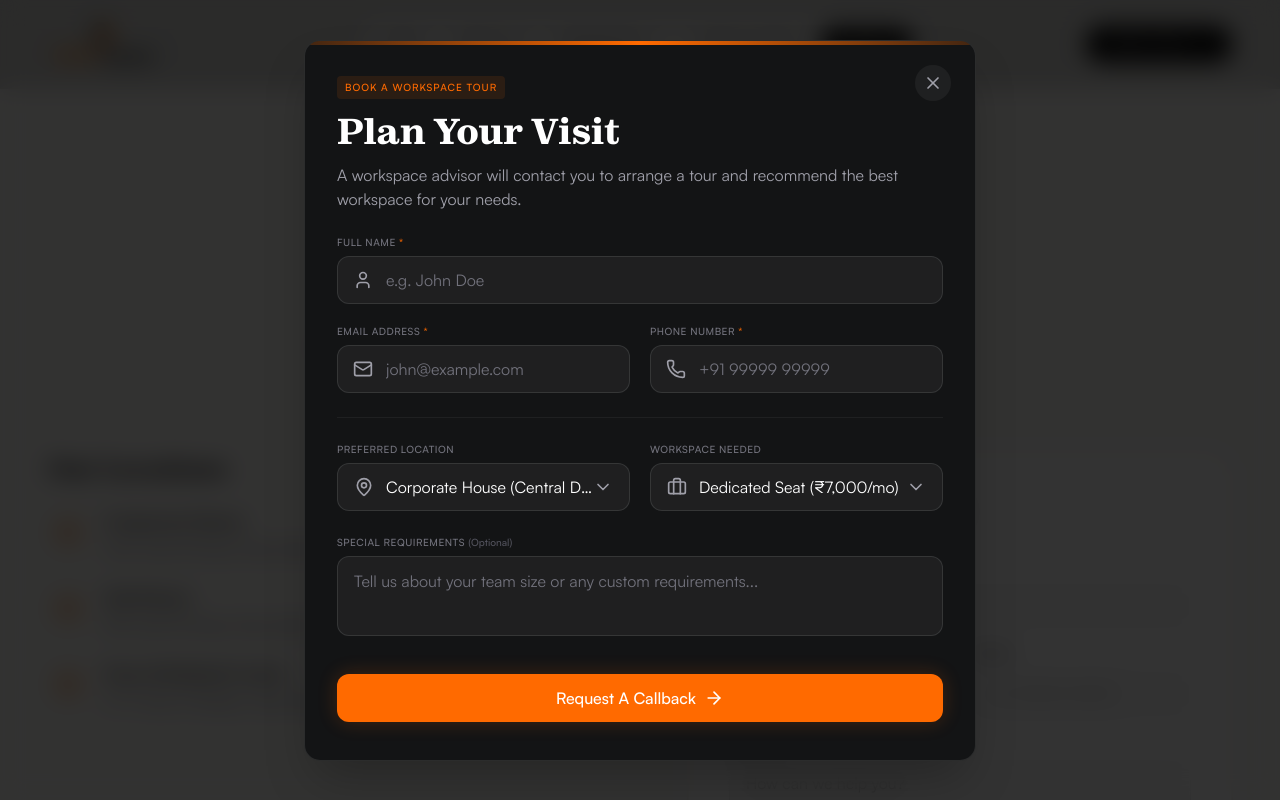
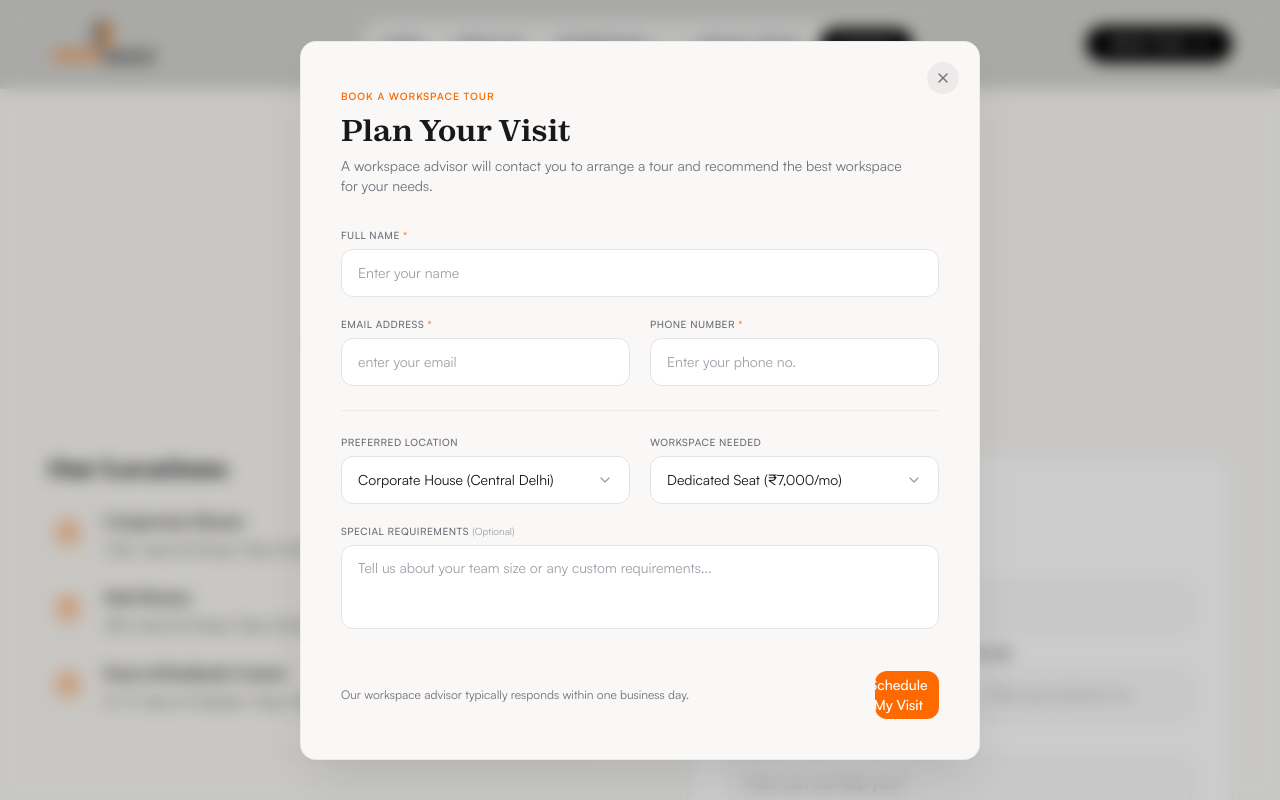
Before and after one commit to Shrdx/22workspaces, a Next.js app: page /contact in a window 1280 px wide. Both pictures are taken after a click on the button "BOOK TOUR". Shown: the top 800 px of the page. Built offline with nearby package versions, Linux system fonts and the light colour scheme.

Commit message:
contact page

```diff
--- a/src/app/contact/page.tsx
+++ b/src/app/contact/page.tsx
@@ -145,10 +145,10 @@ export default function ContactPage() {
                     <input
                       type="text"
                       required
-                      placeholder="John Doe"
+                      placeholder="Enter your name"
                       className="w-full h-12 px-4 rounded-xl border border-zinc-200 bg-zinc-50 focus:bg-white focus:outline-none focus:border-brand-orange focus:ring-1 focus:ring-brand-orange transition-colors"
                       value={formData.name}
-                      onChange={(e) => setFormData({...formData, name: e.target.value})}
+                      onChange={(e) => setFormData({ ...formData, name: e.target.value })}
                     />
                   </div>
 
@@ -158,10 +158,10 @@ export default function ContactPage() {
                       <input
                         type="email"
                         required
-                        placeholder="john@example.com"
+                        placeholder="Enter your email"
                         className="w-full h-12 px-4 rounded-xl border border-zinc-200 bg-zinc-50 focus:bg-white focus:outline-none focus:border-brand-orange focus:ring-1 focus:ring-brand-orange transition-colors"
                         value={formData.email}
-                        onChange={(e) => setFormData({...formData, email: e.target.value})}
+                        onChange={(e) => setFormData({ ...formData, email: e.target.value })}
                       />
                     </div>
                     <div>
@@ -169,10 +169,10 @@ export default function ContactPage() {
                       <input
                         type="tel"
                         required
-                        placeholder="+91 99999 99999"
+                        placeholder="Enter your phone no."
                         className="w-full h-12 px-4 rounded-xl border border-zinc-200 bg-zinc-50 focus:bg-white focus:outline-none focus:border-brand-orange focus:ring-1 focus:ring-brand-orange transition-colors"
                         value={formData.phone}
-                        onChange={(e) => setFormData({...formData, phone: e.target.value})}
+                        onChange={(e) => setFormData({ ...formData, phone: e.target.value })}
                       />
                     </div>
                   </div>
@@ -185,7 +185,7 @@ export default function ContactPage() {
                       placeholder="How can we help you?"
                       className="w-full px-4 py-3 rounded-xl border border-zinc-200 bg-zinc-50 focus:bg-white focus:outline-none focus:border-brand-orange focus:ring-1 focus:ring-brand-orange transition-colors resize-none"
                       value={formData.message}
-                      onChange={(e) => setFormData({...formData, message: e.target.value})}
+                      onChange={(e) => setFormData({ ...formData, message: e.target.value })}
                     />
                   </div>
                 </div>
--- a/src/components/BookingModal.tsx
+++ b/src/components/BookingModal.tsx
@@ -4,11 +4,11 @@ import React, { useState, useEffect, useRef } from "react";
 import { useBooking } from "./BookingProvider";
 import { motion, AnimatePresence, type Variants } from "framer-motion";
 import {
-  X, MapPin, Briefcase, User, Mail, Phone, ArrowRight, CheckCircle2, ChevronDown, Loader2
+  X, ArrowRight, CheckCircle2, ChevronDown, Loader2
 } from "lucide-react";
 
 // Custom Dropdown Component
-const CustomDropdown = ({ value, onChange, options, icon: Icon, placeholder, label }: any) => {
+const CustomDropdown = ({ value, onChange, options, placeholder, label }: any) => {
   const [isOpen, setIsOpen] = useState(false);
   const dropdownRef = useRef<HTMLDivElement>(null);
 
@@ -29,25 +29,24 @@ const CustomDropdown = ({ value, onChange, options, icon: Icon, placeholder, lab
       {label && <label className="block text-[10px] uppercase tracking-wider text-zinc-500 mb-1.5 font-medium">{label}</label>}
       <div
         onClick={() => setIsOpen(!isOpen)}
-        className={`relative flex items-center w-full h-12 bg-white/5 border ${isOpen ? 'border-brand-orange ring-1 ring-brand-orange/50' : 'border-white/10'} rounded-xl px-4 cursor-pointer transition-all duration-300 hover:bg-white/10`}
+        className={`relative flex items-center w-full h-12 bg-white border ${isOpen ? 'border-brand-orange ring-1 ring-brand-orange' : 'border-zinc-200'} rounded-xl px-4 cursor-pointer transition-all duration-200 hover:border-zinc-300`}
       >
-        {Icon && <Icon className="w-5 h-5 text-zinc-400 mr-3 shrink-0" />}
-        <span className={`flex-1 truncate ${!selectedOption ? 'text-zinc-500' : 'text-white'}`}>
+        <span className={`flex-1 truncate text-sm ${!selectedOption ? 'text-zinc-400' : 'text-zinc-900'}`}>
           {selectedOption ? selectedOption.label : placeholder}
         </span>
-        <ChevronDown className={`w-5 h-5 text-zinc-400 transition-transform duration-300 ${isOpen ? 'rotate-180' : ''}`} />
+        <ChevronDown className={`w-4 h-4 text-zinc-400 transition-transform duration-300 ${isOpen ? 'rotate-180' : ''}`} />
       </div>
 
       <AnimatePresence>
         {isOpen && (
           <motion.div
-            initial={{ opacity: 0, y: 10, scale: 0.95 }}
+            initial={{ opacity: 0, y: 5, scale: 0.98 }}
             animate={{ opacity: 1, y: 0, scale: 1 }}
-            exit={{ opacity: 0, y: 10, scale: 0.95 }}
-            transition={{ duration: 0.2 }}
-            className="absolute z-50 w-full mt-2 bg-[#1c1d1f] border border-white/10 rounded-xl shadow-2xl shadow-black/50 overflow-hidden"
+            exit={{ opacity: 0, y: 5, scale: 0.98 }}
+            transition={{ duration: 0.15 }}
+            className="absolute z-50 w-full mt-2 bg-white border border-zinc-100 rounded-xl shadow-lg shadow-black/5 overflow-hidden"
           >
-            <div className="max-h-60 overflow-y-auto py-2">
+            <div className="max-h-60 overflow-y-auto py-1">
               {options.map((option: any) => (
                 <div
                   key={option.value}
@@ -55,7 +54,7 @@ const CustomDropdown = ({ value, onChange, options, icon: Icon, placeholder, lab
                     onChange(option.value);
                     setIsOpen(false);
                   }}
-                  className={`px-4 py-3 cursor-pointer transition-colors flex items-center ${value === option.value ? 'bg-brand-orange/10 text-brand-orange' : 'text-zinc-300 hover:bg-white/10 hover:text-white'}`}
+                  className={`px-4 py-2.5 cursor-pointer transition-colors flex items-center text-sm ${value === option.value ? 'bg-brand-orange/5 text-brand-orange font-medium' : 'text-zinc-600 hover:bg-zinc-50 hover:text-zinc-900'}`}
                 >
                   <span className="truncate">{option.label}</span>
                   {value === option.value && <CheckCircle2 className="w-4 h-4 ml-auto shrink-0" />}
@@ -149,13 +148,13 @@ export default function BookingModal() {
     hidden: { opacity: 0 },
     show: {
       opacity: 1,
-      transition: { staggerChildren: 0.1, delayChildren: 0.2 }
+      transition: { staggerChildren: 0.05, delayChildren: 0.1 }
     }
   };
 
   const itemVariants: Variants = {
-    hidden: { opacity: 0, y: 10 },
-    show: { opacity: 1, y: 0, transition: { type: "spring", stiffness: 300, damping: 24 } }
+    hidden: { opacity: 0, y: 5 },
+    show: { opacity: 1, y: 0, transition: { type: "spring", stiffness: 400, damping: 30 } }
   };
 
   return (
@@ -167,70 +166,67 @@ export default function BookingModal() {
             initial={{ opacity: 0 }}
             animate={{ opacity: 1 }}
             exit={{ opacity: 0 }}
-            transition={{ duration: 0.4 }}
-            className="fixed inset-0 bg-black/80 backdrop-blur-md"
+            transition={{ duration: 0.3 }}
+            className="fixed inset-0 bg-black/20 backdrop-blur-sm"
             onClick={status !== 'loading' ? closeBooking : undefined}
           />
 
           {/* Modal Panel */}
           <motion.div
-            initial={{ opacity: 0, scale: 0.95, y: 20 }}
+            initial={{ opacity: 0, scale: 0.98, y: 10 }}
             animate={{ opacity: 1, scale: 1, y: 0 }}
-            exit={{ opacity: 0, scale: 0.95, y: 20 }}
+            exit={{ opacity: 0, scale: 0.98, y: 10 }}
             transition={{ type: "spring", damping: 25, stiffness: 300 }}
-            className="relative w-full max-w-2xl max-h-[95vh] overflow-y-auto bg-[#131415] border border-white/10 rounded-2xl shadow-2xl my-auto z-10"
+            className="relative w-full max-w-[680px] max-h-[95vh] overflow-y-auto bg-[#F9F8F6] rounded-2xl shadow-2xl shadow-black/10 my-auto z-10 border border-black/5"
           >
-            {/* Top accent line */}
-            <div className="absolute top-0 left-0 right-0 h-1 bg-gradient-to-r from-brand-orange/20 via-brand-orange to-brand-orange/20" />
-
             {/* Close Button */}
             <button
               onClick={closeBooking}
               disabled={status === 'loading'}
-              className="absolute top-6 right-6 p-2 rounded-full bg-white/5 hover:bg-white/10 text-zinc-400 hover:text-white transition-all duration-300 disabled:opacity-50 z-50"
+              className="absolute top-5 right-5 p-2 rounded-full bg-black/5 hover:bg-black/10 text-zinc-500 hover:text-zinc-800 transition-all duration-200 disabled:opacity-50 z-50"
               aria-label="Close modal"
             >
-              <X className="w-5 h-5" />
+              <X className="w-4 h-4" />
             </button>
 
-            <div className="p-6 md:p-8">
+            <div className="p-8 md:p-10">
               <AnimatePresence mode="wait">
                 {status === 'success' ? (
                   <motion.div
                     key="success"
-                    initial={{ opacity: 0, scale: 0.9 }}
+                    initial={{ opacity: 0, scale: 0.95 }}
                     animate={{ opacity: 1, scale: 1 }}
-                    exit={{ opacity: 0, scale: 0.9 }}
+                    exit={{ opacity: 0, scale: 0.95 }}
                     className="flex flex-col items-center justify-center py-16 text-center"
                   >
                     <motion.div
                       initial={{ scale: 0 }}
                       animate={{ scale: 1 }}
                       transition={{ type: "spring", damping: 15, delay: 0.1 }}
-                      className="w-20 h-20 rounded-full bg-brand-orange/20 border-2 border-brand-orange/50 flex items-center justify-center mb-6 text-brand-orange"
+                      className="w-16 h-16 rounded-full bg-brand-orange/10 flex items-center justify-center mb-6 text-brand-orange"
                     >
-                      <CheckCircle2 className="w-10 h-10" />
+                      <CheckCircle2 className="w-8 h-8" />
                     </motion.div>
-                    <h3 className="text-3xl font-bold text-white mb-3">Request Received</h3>
-                    <p className="text-zinc-400 text-base max-w-md mx-auto">
+                    <h3 className="text-2xl font-semibold text-zinc-900 mb-2">Request Received</h3>
+                    <p className="text-zinc-500 text-sm max-w-sm mx-auto">
                       Thank you for choosing 22workspace. A workspace advisor will contact you shortly to confirm your visit.
                     </p>
                   </motion.div>
                 ) : (
-                  <motion.div key="form" initial={{ opacity: 1 }} exit={{ opacity: 0, y: -20 }}>
-                    <div className="mb-6 pr-8">
+                  <motion.div key="form" initial={{ opacity: 1 }} exit={{ opacity: 0, y: -10 }}>
+                    <div className="mb-8 pr-8">
                       <motion.span
-                        initial={{ opacity: 0, x: -10 }}
-                        animate={{ opacity: 1, x: 0 }}
-                        className="inline-block text-brand-orange font-medium text-[10px] tracking-widest uppercase mb-3 px-2 py-1 rounded bg-brand-orange/10"
+                        initial={{ opacity: 0 }}
+                        animate={{ opacity: 1 }}
+                        className="inline-block text-brand-orange font-semibold text-[10px] tracking-widest uppercase mb-2"
                       >
                         Book A Workspace Tour
                       </motion.span>
                       <motion.h2
-                        initial={{ opacity: 0, y: 10 }}
+                        initial={{ opacity: 0, y: 5 }}
                         animate={{ opacity: 1, y: 0 }}
                         transition={{ delay: 0.1 }}
-                        className="text-3xl md:text-4xl font-bold text-white mb-3"
+                        className="text-2xl md:text-3xl font-semibold text-zinc-900 mb-2"
                       >
                         Plan Your Visit
                       </motion.h2>
@@ -238,7 +234,7 @@ export default function BookingModal() {
                         initial={{ opacity: 0 }}
                         animate={{ opacity: 1 }}
                         transition={{ delay: 0.2 }}
-                        className="text-zinc-400 text-sm md:text-base"
+                        className="text-zinc-500 text-sm"
                       >
                         A workspace advisor will contact you to arrange a tour and recommend the best workspace for your needs.
                       </motion.p>
@@ -249,20 +245,15 @@ export default function BookingModal() {
                       initial="hidden"
                       animate="show"
                       onSubmit={handleSubmit}
-                      className="space-y-6"
+                      className="space-y-5"
                     >
                       {/* Personal Info Group */}
-                      <div className="space-y-5">
                       <motion.div variants={itemVariants}>
                         <label className="block text-[10px] uppercase tracking-wider text-zinc-500 mb-1.5 font-medium">Full Name <span className="text-brand-orange">*</span></label>
-                          <div className="relative">
-                            <div className="absolute inset-y-0 left-0 pl-4 flex items-center pointer-events-none">
-                              <User className="h-5 w-5 text-zinc-400" />
-                            </div>
                         <input
                           type="text"
-                              placeholder="e.g. John Doe"
-                              className={`w-full h-12 bg-white/5 border ${errors.name ? 'border-red-500/50 focus:border-red-500 focus:ring-red-500/20' : 'border-white/10 focus:border-brand-orange focus:ring-brand-orange/20'} rounded-xl pl-12 pr-4 text-white placeholder-zinc-500 focus:outline-none focus:ring-4 transition-all duration-300`}
+                          placeholder="Enter your name"
+                          className={`w-full h-12 bg-white border ${errors.name ? 'border-red-500 focus:border-red-500 focus:ring-red-500/20' : 'border-zinc-200 focus:border-brand-orange focus:ring-brand-orange/20'} rounded-xl px-4 text-sm text-zinc-900 placeholder-zinc-400 focus:outline-none focus:ring-2 transition-all duration-200`}
                           value={formData.name}
                           onChange={(e) => {
                             setFormData({ ...formData, name: e.target.value });
@@ -270,21 +261,16 @@ export default function BookingModal() {
                           }}
                           disabled={status === 'loading'}
                         />
-                          </div>
-                          {errors.name && <p className="mt-1.5 text-xs text-red-400">{errors.name}</p>}
+                        {errors.name && <p className="mt-1.5 text-xs text-red-500">{errors.name}</p>}
                       </motion.div>
 
                       <div className="grid grid-cols-1 md:grid-cols-2 gap-5">
                         <motion.div variants={itemVariants}>
                           <label className="block text-[10px] uppercase tracking-wider text-zinc-500 mb-1.5 font-medium">Email Address <span className="text-brand-orange">*</span></label>
-                            <div className="relative">
-                              <div className="absolute inset-y-0 left-0 pl-4 flex items-center pointer-events-none">
-                                <Mail className="h-5 w-5 text-zinc-400" />
-                              </div>
                           <input
                             type="email"
-                                placeholder="john@example.com"
-                                className={`w-full h-12 bg-white/5 border ${errors.email ? 'border-red-500/50 focus:border-red-500 focus:ring-red-500/20' : 'border-white/10 focus:border-brand-orange focus:ring-brand-orange/20'} rounded-xl pl-12 pr-4 text-white placeholder-zinc-500 focus:outline-none focus:ring-4 transition-all duration-300`}
+                            placeholder="enter your email"
+                            className={`w-full h-12 bg-white border ${errors.email ? 'border-red-500 focus:border-red-500 focus:ring-red-500/20' : 'border-zinc-200 focus:border-brand-orange focus:ring-brand-orange/20'} rounded-xl px-4 text-sm text-zinc-900 placeholder-zinc-400 focus:outline-none focus:ring-2 transition-all duration-200`}
                             value={formData.email}
                             onChange={(e) => {
                               setFormData({ ...formData, email: e.target.value });
@@ -292,20 +278,15 @@ export default function BookingModal() {
                             }}
                             disabled={status === 'loading'}
                           />
-                            </div>
-                            {errors.email && <p className="mt-1.5 text-xs text-red-400">{errors.email}</p>}
+                          {errors.email && <p className="mt-1.5 text-xs text-red-500">{errors.email}</p>}
                         </motion.div>
 
                         <motion.div variants={itemVariants}>
                           <label className="block text-[10px] uppercase tracking-wider text-zinc-500 mb-1.5 font-medium">Phone Number <span className="text-brand-orange">*</span></label>
-                            <div className="relative">
-                              <div className="absolute inset-y-0 left-0 pl-4 flex items-center pointer-events-none">
-                                <Phone className="h-5 w-5 text-zinc-400" />
-                              </div>
                           <input
                             type="tel"
-                                placeholder="+91 99999 99999"
-                                className={`w-full h-12 bg-white/5 border ${errors.phone ? 'border-red-500/50 focus:border-red-500 focus:ring-red-500/20' : 'border-white/10 focus:border-brand-orange focus:ring-brand-orange/20'} rounded-xl pl-12 pr-4 text-white placeholder-zinc-500 focus:outline-none focus:ring-4 transition-all duration-300`}
+                            placeholder="Enter your phone no."
+                            className={`w-full h-12 bg-white border ${errors.phone ? 'border-red-500 focus:border-red-500 focus:ring-red-500/20' : 'border-zinc-200 focus:border-brand-orange focus:ring-brand-orange/20'} rounded-xl px-4 text-sm text-zinc-900 placeholder-zinc-400 focus:outline-none focus:ring-2 transition-all duration-200`}
                             value={formData.phone}
                             onChange={(e) => {
                               setFormData({ ...formData, phone: e.target.value });
@@ -313,13 +294,11 @@ export default function BookingModal() {
                             }}
                             disabled={status === 'loading'}
                           />
-                            </div>
-                            {errors.phone && <p className="mt-1.5 text-xs text-red-400">{errors.phone}</p>}
+                          {errors.phone && <p className="mt-1.5 text-xs text-red-500">{errors.phone}</p>}
                         </motion.div>
                       </div>
-                      </div>
 
-                      <div className="w-full h-px bg-white/5 my-6" />
+                      <div className="w-full h-px bg-black/5 my-6" />
 
                       {/* Workspace Group */}
                       <div className="grid grid-cols-1 md:grid-cols-2 gap-5">
@@ -329,7 +308,6 @@ export default function BookingModal() {
                             value={formData.location}
                             onChange={(val: string) => setFormData({ ...formData, location: val })}
                             options={locationOptions}
-                            icon={MapPin}
                           />
                         </motion.div>
                         <motion.div variants={itemVariants} className="z-10">
@@ -338,38 +316,39 @@ export default function BookingModal() {
                             value={formData.product}
                             onChange={(val: string) => setFormData({ ...formData, product: val })}
                             options={productOptions}
-                            icon={Briefcase}
                           />
                         </motion.div>
                       </div>
 
                       <motion.div variants={itemVariants}>
                         <label className="block text-[10px] uppercase tracking-wider text-zinc-500 mb-1.5 font-medium">
-                          Special Requirements <span className="text-zinc-600 normal-case tracking-normal">(Optional)</span>
+                          Special Requirements <span className="text-zinc-400 normal-case tracking-normal capitalize font-normal">(Optional)</span>
                         </label>
                         <textarea
-                          rows={2}
                           placeholder="Tell us about your team size or any custom requirements..."
-                          className="w-full min-h-[80px] bg-white/5 border border-white/10 rounded-xl px-4 py-3 text-white placeholder-zinc-500 focus:outline-none focus:border-brand-orange focus:ring-4 focus:ring-brand-orange/20 transition-all duration-300 resize-none"
+                          className="w-full h-[84px] bg-white border border-zinc-200 rounded-xl px-4 py-3 text-sm text-zinc-900 placeholder-zinc-400 focus:outline-none focus:border-brand-orange focus:ring-2 focus:ring-brand-orange/20 transition-all duration-200 resize-none"
                           value={formData.message}
                           onChange={(e) => setFormData({ ...formData, message: e.target.value })}
                           disabled={status === 'loading'}
                         />
                       </motion.div>
 
-                      <motion.div variants={itemVariants} className="pt-2">
+                      <motion.div variants={itemVariants} className="pt-4 flex flex-col sm:flex-row items-center justify-between gap-4">
+                        <p className="text-xs text-zinc-500">
+                          Our workspace advisor typically responds within one business day.
+                        </p>
                         <button
                           type="submit"
                           disabled={status === 'loading'}
-                          className="group relative w-full h-12 bg-brand-orange hover:bg-brand-orange-hover text-white font-medium rounded-xl transition-all duration-300 shadow-[0_0_20px_rgba(255,106,0,0.2)] hover:shadow-[0_0_30px_rgba(255,106,0,0.4)] hover:-translate-y-0.5 overflow-hidden disabled:opacity-70 disabled:hover:translate-y-0 disabled:cursor-not-allowed"
+                          className="group relative w-full sm:w-auto px-8 h-12 bg-brand-orange hover:bg-brand-orange-hover text-white text-sm font-medium rounded-xl transition-all duration-300 hover:shadow-lg hover:shadow-brand-orange/20 hover:-translate-y-0.5 overflow-hidden disabled:opacity-70 disabled:hover:translate-y-0 disabled:cursor-not-allowed shrink-0"
                         >
                           <div className="absolute inset-0 flex items-center justify-center">
                             {status === 'loading' ? (
-                              <Loader2 className="w-6 h-6 animate-spin" />
+                              <Loader2 className="w-5 h-5 animate-spin" />
                             ) : (
                               <div className="flex items-center gap-2">
-                                <span>Request A Callback</span>
-                                <ArrowRight className="w-5 h-5 transition-transform duration-300 group-hover:translate-x-1" />
+                                <span>Schedule My Visit</span>
+                                <ArrowRight className="w-4 h-4 transition-transform duration-300 group-hover:translate-x-1" />
                               </div>
                             )}
                           </div>
```
Lines whose indentation alone changed are shown as unchanged.
